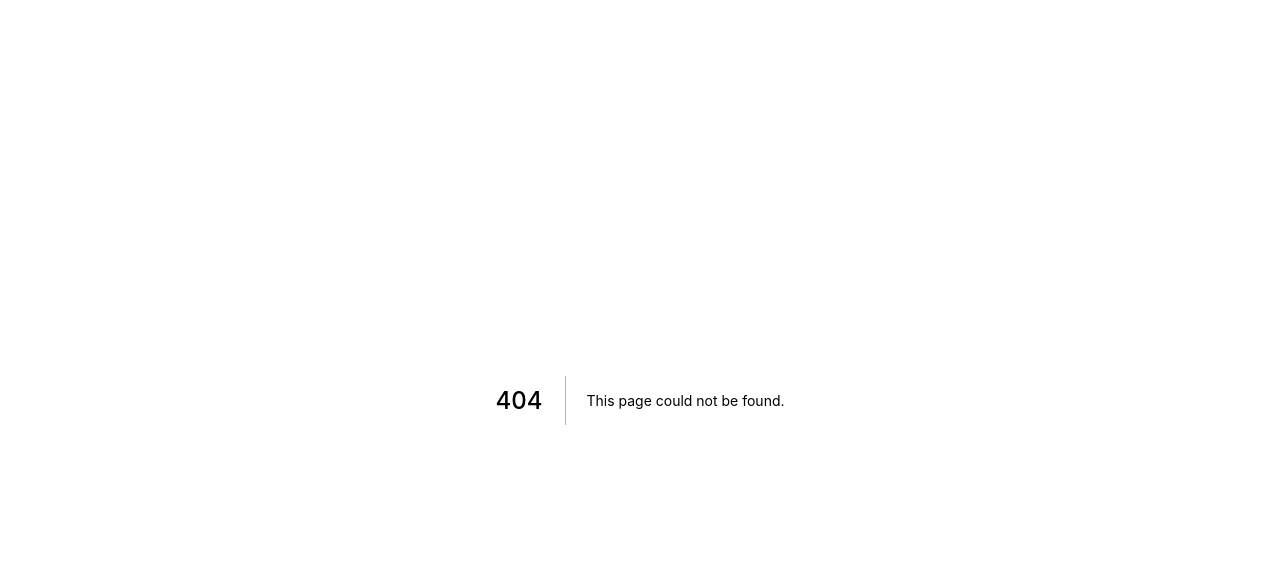
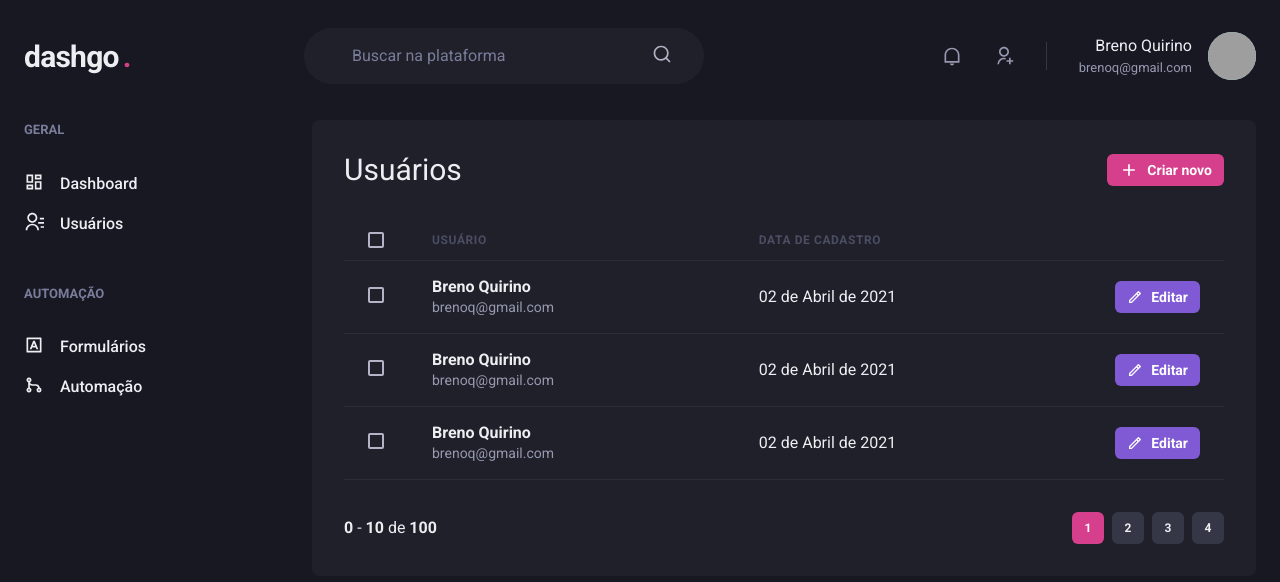
Before and after one commit to brenoq/dashgo, a Next.js app: page /users in a window 1280 px wide. Before the commit this address had no page. Shown: the top 582 px of the page. Built offline with nearby package versions, Linux system fonts and the light colour scheme; grey boxes are pictures that could not be loaded.

Commit message:
Create user pages

```diff
--- /dev/null
+++ b/src/components/Pagination.tsx
@@ -0,0 +1,66 @@
+import { Box, Button, Stack } from "@chakra-ui/react";
+
+export function Pagination() {
+  return (
+    <Stack
+      direction="row"
+      spacing="6"
+      mt="8"
+      justify="space-between"
+      align="center"
+    >
+      <Box>
+        <strong>0</strong> - <strong>10</strong> de <strong>100</strong>
+      </Box>
+
+      <Stack direction="row" spacing="2">
+        <Button
+          size="sm"
+          fontSize="xs"
+          width="4"
+          colorScheme="pink"
+          disabled
+          _disabled={{
+            bg: 'pink.500',
+            cursor: 'default',
+          }}
+        >
+          1
+        </Button>
+        <Button
+          size="sm"
+          fontSize="xs"
+          width="4"
+          bg="gray.700"
+          _hover={{
+            bg: 'gray.500'
+          }}
+        >
+          2
+        </Button>
+        <Button
+          size="sm"
+          fontSize="xs"
+          width="4"
+          bg="gray.700"
+          _hover={{
+            bg: 'gray.500'
+          }}
+        >
+          3
+        </Button>
+        <Button
+          size="sm"
+          fontSize="xs"
+          width="4"
+          bg="gray.700"
+          _hover={{
+            bg: 'gray.500'
+          }}
+        >
+          4
+        </Button>
+      </Stack>
+    </Stack>
+  );
+}
--- /dev/null
+++ b/src/pages/users/index.tsx
@@ -0,0 +1,121 @@
+import { Box, Button, Checkbox, Flex, Heading, Icon, Table, Tbody, Td, Text, Th, Thead, Tr } from "@chakra-ui/react";
+
+import { RiAddLine, RiPencilLine } from "react-icons/ri";
+
+import { Header } from "../../components/Header";
+import { Pagination } from "../../components/Pagination";
+import { Sidebar } from "../../components/Sidebar";
+
+export default function UserList() {
+  return (
+    <Box>
+      <Header />
+
+      <Flex w="100%" my="6" maxWidth={1480} mx="auto" px="6">
+        <Sidebar />
+
+        <Box flex="1" borderRadius={8} bg="gray.800" p="8">
+          <Flex mb="8" justify="space-between" align="center">
+            <Heading size="lg" fontWeight="normal">Usuários</Heading>
+
+            <Button
+              as="a"
+              size="sm"
+              fontSize="sm"
+              colorScheme="pink"
+              leftIcon={<Icon as={RiAddLine} fontSize="20" />}
+              >
+              Criar novo
+            </Button>
+          </Flex>
+
+          <Table colorScheme="whiteAlpha">
+            <Thead>
+              <Tr>
+                <Th px="6" color="gray.300" width="8">
+                  <Checkbox colorScheme="pink" />
+                </Th>
+                <Th>Usuário</Th>
+                <Th>Data de cadastro</Th>
+                <Th w="8"></Th>
+              </Tr>
+            </Thead>
+            <Tbody>
+              <Tr>
+                <Td px="6">
+                  <Checkbox colorScheme="pink" />
+                </Td>
+                <Td>
+                  <Box>
+                    <Text fontWeight="bold">Breno Quirino</Text>
+                    <Text fontSize="sm" color="gray.300">brenoq@gmail.com</Text>
+                  </Box>
+                </Td>
+                <Td>02 de Abril de 2021</Td>
+                <Td>
+                  <Button
+                    as="a"
+                    size="sm"
+                    fontSize="sm"
+                    colorScheme="purple"
+                    leftIcon={<Icon as={RiPencilLine} fontSize="16" />}
+                    >
+                    Editar
+                  </Button>
+                </Td>
+              </Tr>
+              <Tr>
+                <Td px="6">
+                  <Checkbox colorScheme="pink" />
+                </Td>
+                <Td>
+                  <Box>
+                    <Text fontWeight="bold">Breno Quirino</Text>
+                    <Text fontSize="sm" color="gray.300">brenoq@gmail.com</Text>
+                  </Box>
+                </Td>
+                <Td>02 de Abril de 2021</Td>
+                <Td>
+                  <Button
+                    as="a"
+                    size="sm"
+                    fontSize="sm"
+                    colorScheme="purple"
+                    leftIcon={<Icon as={RiPencilLine} fontSize="16" />}
+                    >
+                    Editar
+                  </Button>
+                </Td>
+              </Tr>
+              <Tr>
+                <Td px="6">
+                  <Checkbox colorScheme="pink" />
+                </Td>
+                <Td>
+                  <Box>
+                    <Text fontWeight="bold">Breno Quirino</Text>
+                    <Text fontSize="sm" color="gray.300">brenoq@gmail.com</Text>
+                  </Box>
+                </Td>
+                <Td>02 de Abril de 2021</Td>
+                <Td>
+                  <Button
+                    as="a"
+                    size="sm"
+                    fontSize="sm"
+                    colorScheme="purple"
+                    leftIcon={<Icon as={RiPencilLine} fontSize="16" />}
+                    >
+                    Editar
+                  </Button>
+                </Td>
+              </Tr>
+            </Tbody>
+          </Table>
+
+          <Pagination />
+        </Box>
+      </Flex>
+    </Box>
+  );
+}
```
Also changed, not shown: src/pages/users/create.tsx (added, +42 -0 lines).
